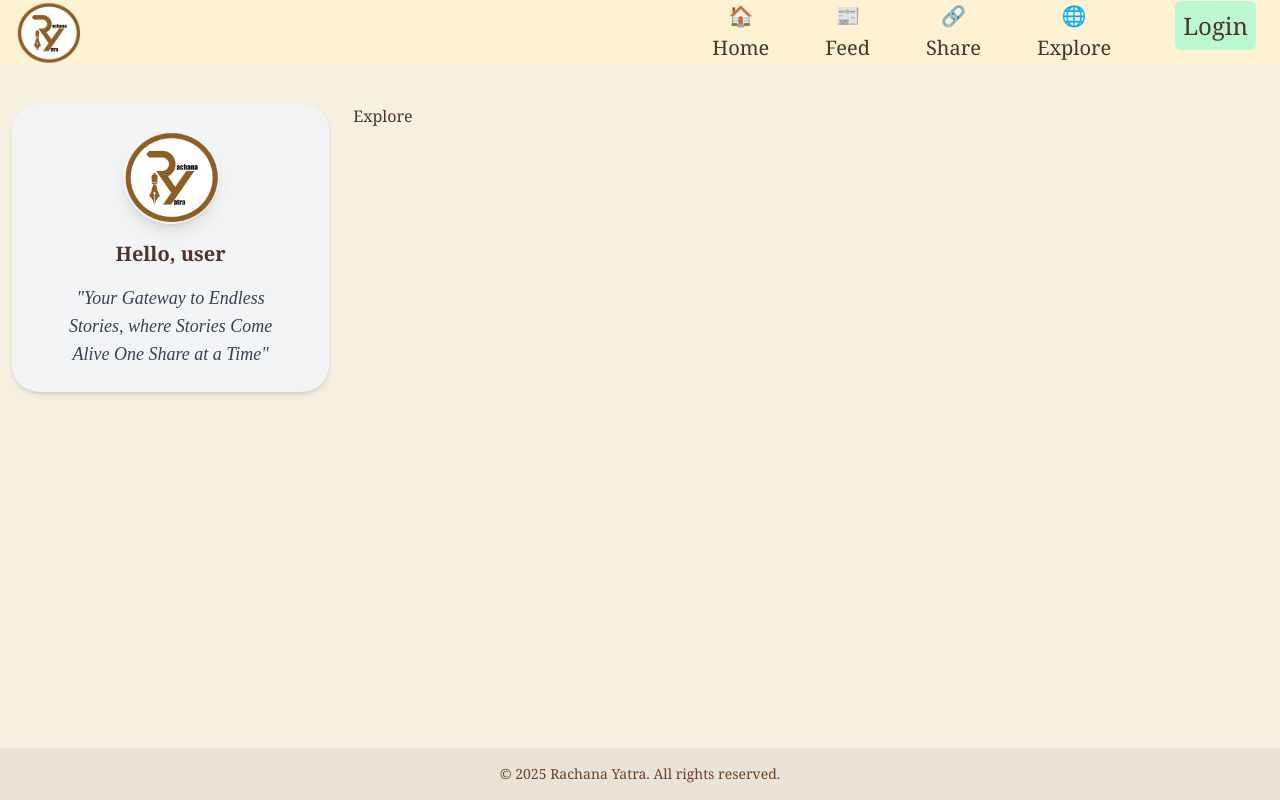
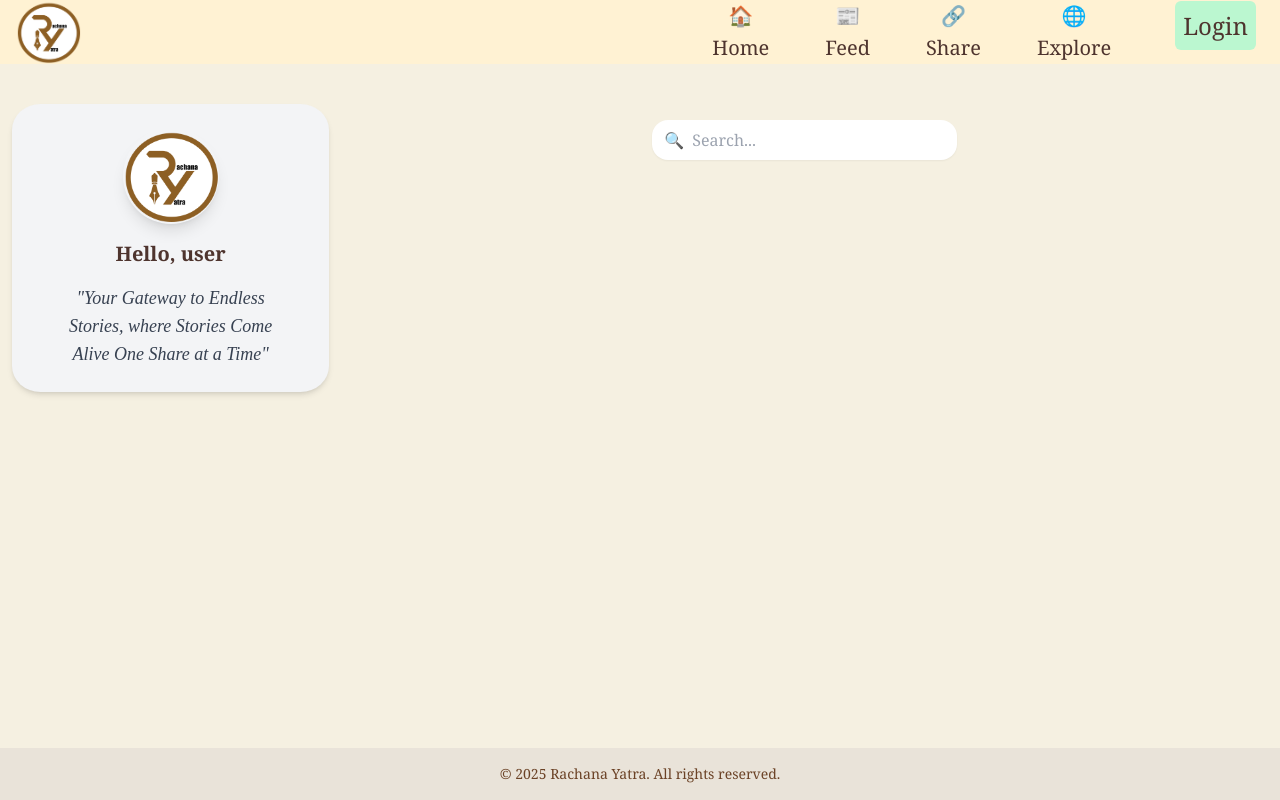
Before and after one commit to Noskathon-Lite/Rachana_Yatra, a React (Vite) app in the folder client/: page /explore in a window 1280 px wide. Built offline with nearby package versions, Linux system fonts and the light colour scheme.

Commit message:
explore changed

```diff
--- a/client/src/component/Explore.jsx
+++ b/client/src/component/Explore.jsx
@@ -1,9 +1,37 @@
-import React from 'react'
+import React, { useState } from "react";
 
 function Explore() {
+  const [searchTerm, setSearchTerm] = useState("");
+
+  const handleInputChange = (e) => {
+    setSearchTerm(e.target.value);
+  };
+
+  const handleSearch = () => {
+    console.log(`Searching for: ${searchTerm}`); // Replace with your actual search logic
+  };
+
   return (
-    <div>Explore</div>
-  )
+    <div className="flex justify-center items-center p-4 w-full">
+      <div className="relative w-[35%]">
+        <input
+          type="text"
+          value={searchTerm}
+          onChange={handleInputChange}
+          className="w-full p-2 pl-10 rounded-2xl shadow-sm hover:shadow-md focus:shadow-lg focus:outline-none transition duration-200"
+          placeholder="Search..."
+        />
+        <button
+          type="button"
+          onClick={handleSearch}
+          className="absolute left-3 top-1/2 transform -translate-y-1/2 text-gray-400"
+          aria-label="Search"
+        >
+          🔍
+        </button>
+      </div>
+    </div>
+  );
 }
 
-export default Explore
+export default Explore;
```
